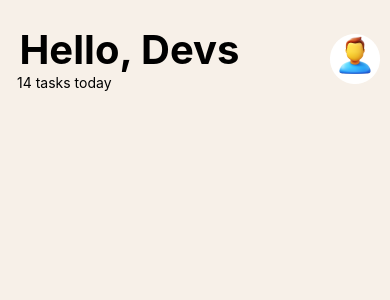
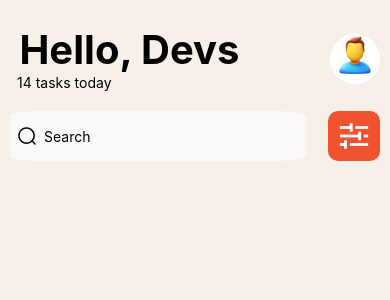
Before and after one commit to favourrr-a/rn-assignment3-11014111, a React Native app: screen / in a window 390 px wide. Shown: the top 300 px of the page. Built offline with nearby package versions, Linux system fonts and the light colour scheme.

Commit message:
Use SearchBox and SearchFilterButton in Search

```diff
--- a/components/search/Search.js
+++ b/components/search/Search.js
@@ -1,9 +1,13 @@
 import { View } from 'react-native';
+import SearchBox from './SearchBox';
+import SearchFilterButton from './SearchFilterButton';
 import { searchStyles } from '../../styles/searchStyles/searchStyles';
 
 export default function Search(){
     return(
         <View style = {searchStyles.searchContainer}>
+            <SearchBox/>
+            <SearchFilterButton/>
         </View>
     )
 }
```
